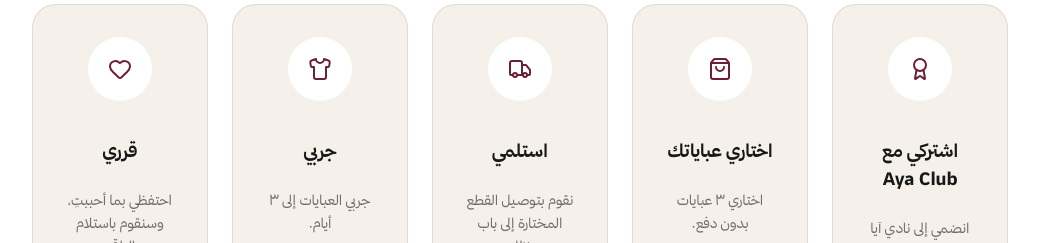
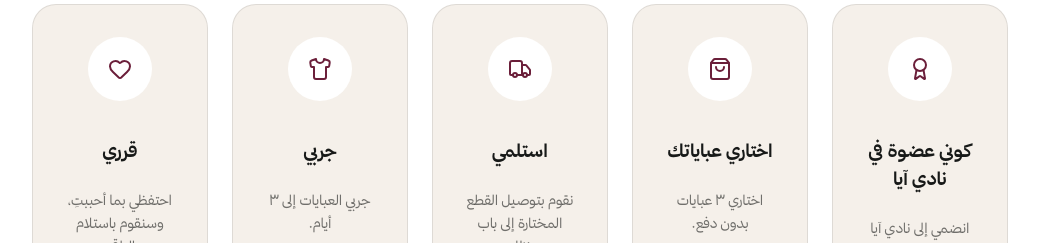
Before and after one commit to alshareef-dev/Aya-Club, a React (Vite) app: page / in a window 1280 px wide. Shown: the part 780-1023 px from the top of the page, without its empty margins (120-1159 px from the left). Built offline with nearby package versions, Linux system fonts and the light colour scheme.

Commit message:
change title for the step 1

```diff
--- a/src/pages/Landing.jsx
+++ b/src/pages/Landing.jsx
@@ -6,7 +6,7 @@ import heroImage from '../assets/images/hero.png'
 const STEPS = [
   {
     icon: Award,
-    title: 'اشتركي مع Aya Club',
+    title: 'كوني عضوة في نادي آيا',
     body: 'انضمي إلى نادي آيا الحصري لبدء تجربتك المميزة.',
   },
   {
```
